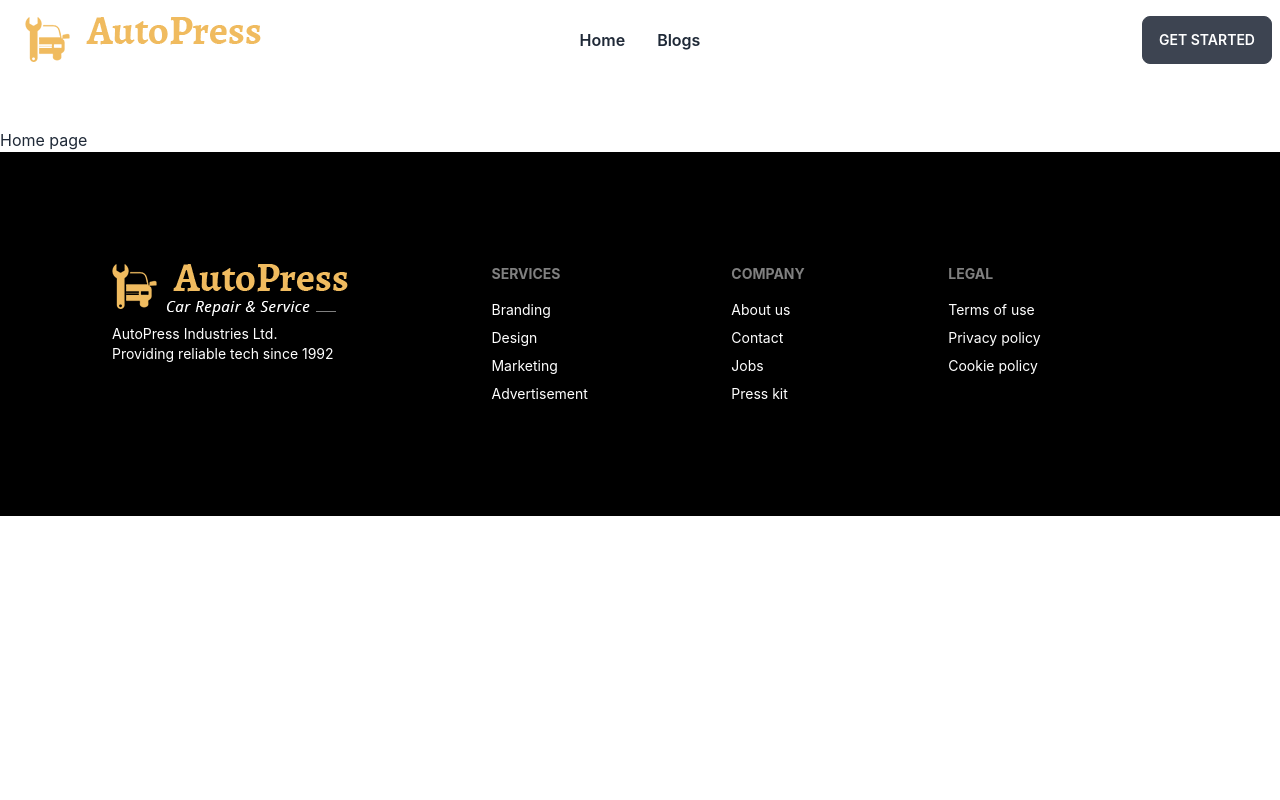
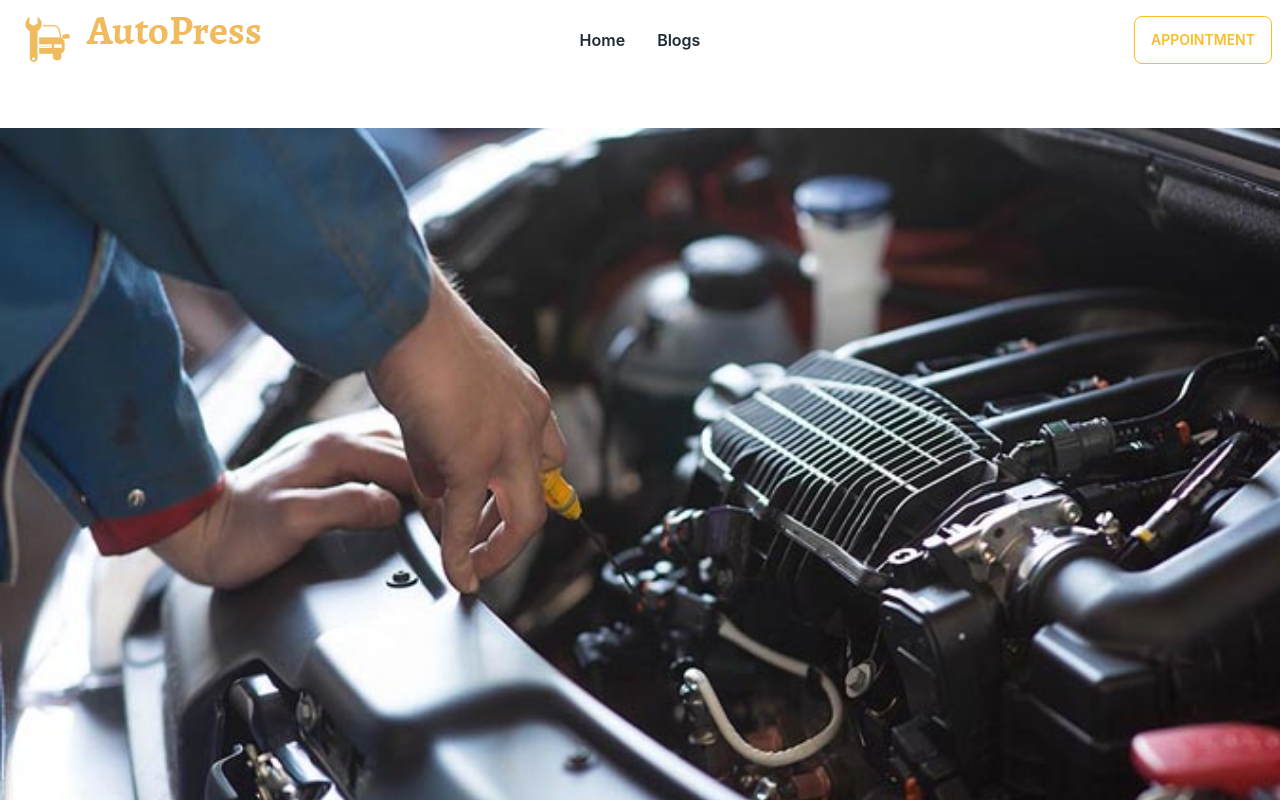
Before and after one commit to GitHub-Sanjit/Assignment-11-client-side, a React (Create React App) app in the folder service-review-client/: page / in a window 1280 px wide. Shown: the top 800 px of the page. Built offline with nearby package versions, Linux system fonts and the light colour scheme.

Commit message:
create simple banner

```diff
--- /dev/null
+++ b/service-review-client/src/Pages/Home/Banner/Banner.js
@@ -0,0 +1,14 @@
+import React from "react";
+import img from "../../../assets/banner/banner2.jpg";
+
+const Banner = () => {
+  return (
+    <div className="carousel w-full">
+      <div id="slide1" className="carousel-item relative w-full">
+        <img src={img} className="w-full" alt="" />
+      </div>
+    </div>
+  );
+};
+
+export default Banner;
--- a/service-review-client/src/Pages/Home/Home/Home.js
+++ b/service-review-client/src/Pages/Home/Home/Home.js
@@ -1,9 +1,11 @@
 import React from "react";
+import Banner from "../Banner/Banner";
+
 
 const Home = () => {
   return (
     <div>
-      <h2>Home page</h2>
+      <Banner></Banner>
     </div>
   );
 };
--- a/service-review-client/src/Pages/Shared/Header/Header.js
+++ b/service-review-client/src/Pages/Shared/Header/Header.js
@@ -49,9 +49,7 @@ const Header = () => {
         <ul className="menu menu-horizontal p-0">{menuItems}</ul>
       </div>
       <div className="navbar-end">
-        <a href="/" className="btn">
-          Get started
-        </a>
+        <button className="btn btn-outline btn-warning">Appointment</button>
       </div>
     </div>
   );
```
Also changed, not shown: service-review-client/src/assets/banner/banner.jpg (added), service-review-client/src/assets/banner/banner2.jpg (added).
